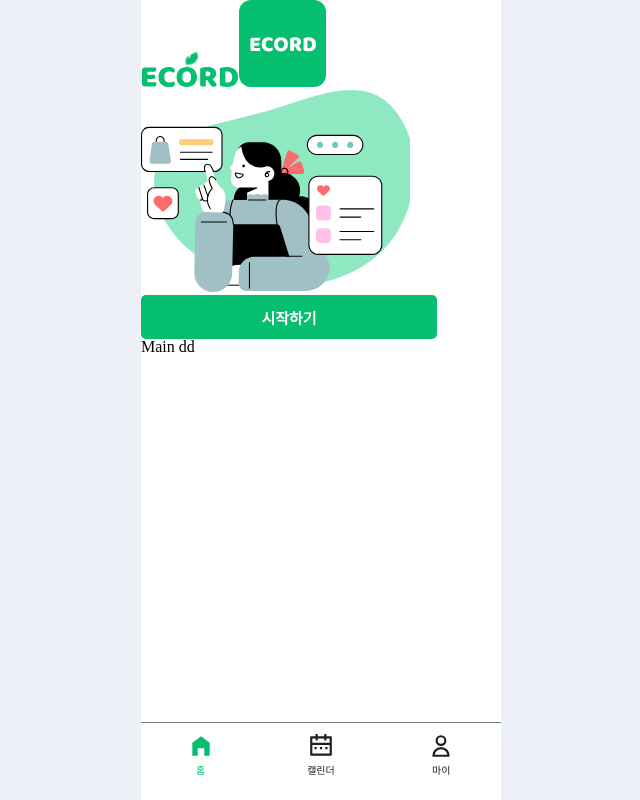
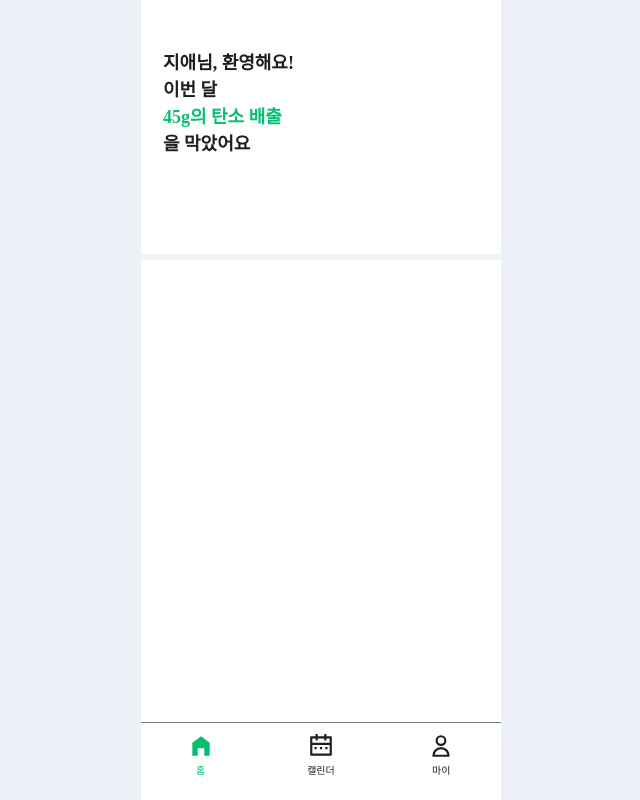
Before and after one commit to Ecord-2023-super-challenge-hackathon/ecord-frontend, a React (Create React App) app: page /main in a window 1280 px wide. Shown: the whole page, without its empty margins (319-959 px from the left). Built offline with nearby package versions, Linux system fonts and the light colour scheme; a web font is replaced by a local one.

Commit message:
feat:Main page 틀 생성

```diff
--- a/src/pages/Main/Main.jsx
+++ b/src/pages/Main/Main.jsx
@@ -5,15 +5,13 @@ import FooterNavigate from '../../component/FooterNavigate';
 import { ReactComponent as Ecord_Title } from '../../assets/svg/Ecord_Title.svg';
 import { ReactComponent as Ecord } from '../../assets/svg/Ecord.svg';
 import { ReactComponent as Intro_Image } from '../../assets/svg/Intro_Image.svg';
+import SummaryInfo from './SummaryInfo';
 
 const Main = () => {
   return (
     <Layout>
-      <Ecord_Title />
-      <Ecord />
-      <Intro_Image />
-      <Button hover>시작하기</Button>
-      <div>Main dd</div>
+      <SummaryInfo />
+
       <FooterNavigate />
     </Layout>
   );
--- /dev/null
+++ b/src/pages/Main/SummaryInfo.jsx
@@ -0,0 +1,43 @@
+import React from 'react';
+import styled from 'styled-components';
+import Typography from '../../component/Typography/Typography';
+
+//요약 정보를 담는 전체적인 Wrapper
+const Wrapper = styled.div`
+  width: 100%;
+  height: 260px;
+  border-bottom: 6px solid #eff4f5;
+`;
+const TypoWrapper = styled.div`
+  width: 100%;
+  height: auto;
+  padding-left: 22px;
+  padding-top: 50px;
+`;
+
+const SummaryInfo = () => {
+  var userName = '지애';
+  var carbonEmissions = 45;
+
+  return (
+    <>
+      <Wrapper>
+        <TypoWrapper>
+          <Typography MainTitle fontSize='19px'>
+            {userName}님, 환영해요!
+          </Typography>
+
+          <Typography MainTitle fontSize='19px'>
+            이번 달{' '}
+            <Typography MainTitle fontSize='19px' color='mainGreen'>
+              {carbonEmissions}g의 탄소 배출
+            </Typography>
+            을 막았어요
+          </Typography>
+        </TypoWrapper>
+      </Wrapper>
+    </>
+  );
+};
+
+export default SummaryInfo;
```
